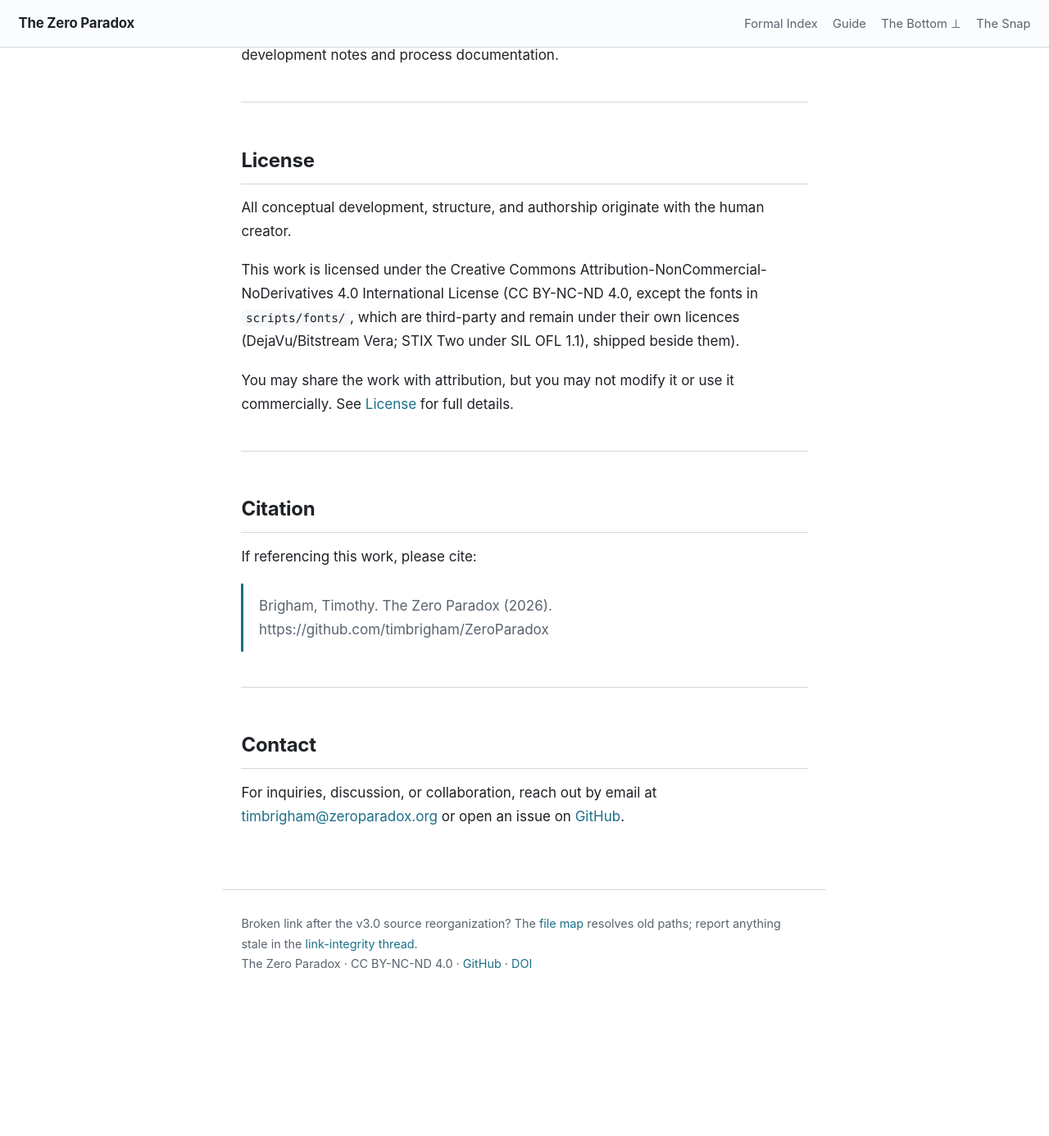
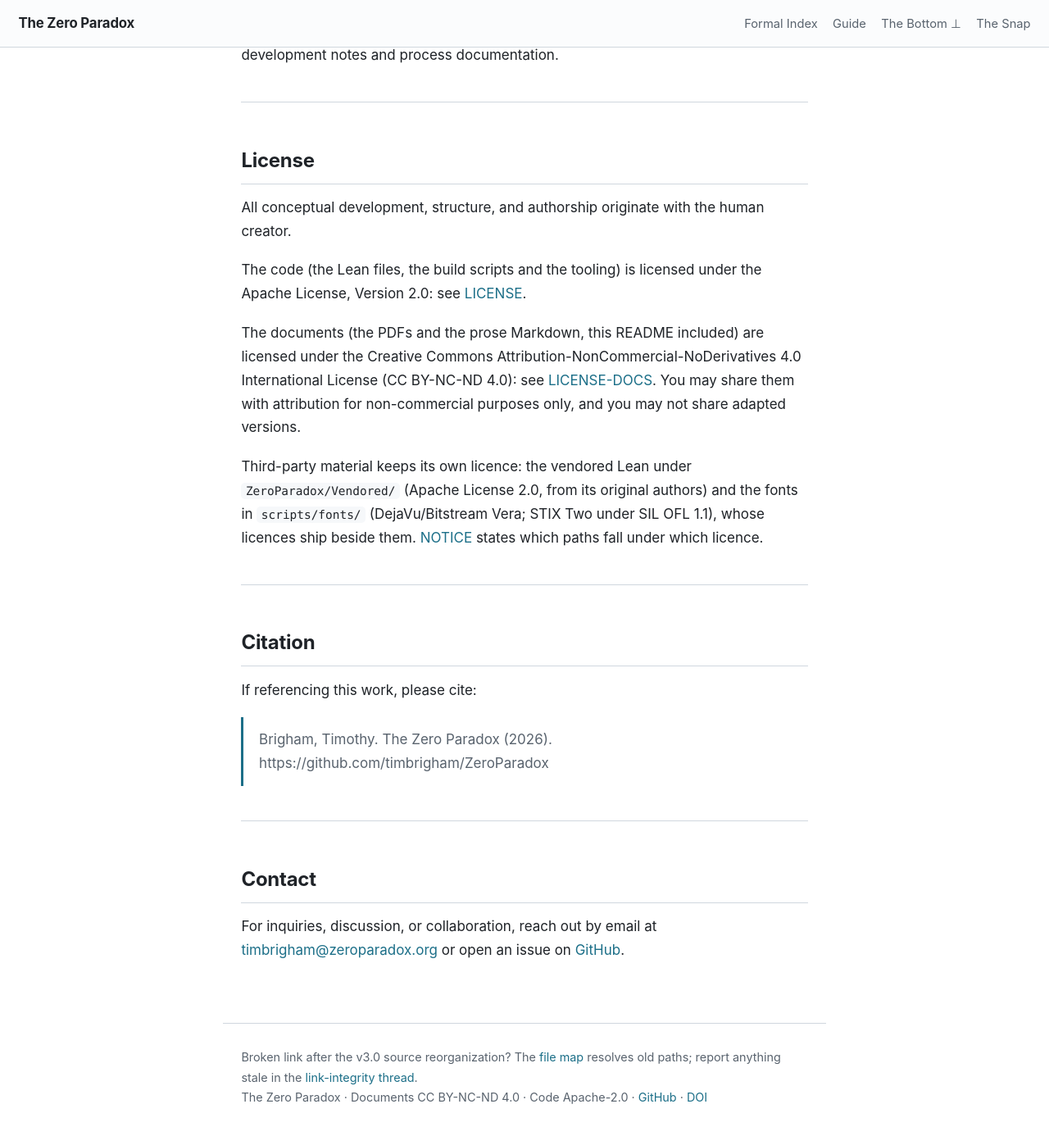
Before and after one commit to timbrigham/ZeroParadox, a Jekyll site: the page built from README.md, in a window 1280 px wide and 1400 px high, scrolled down 13779 px. Shown: the top 1386 px of the window at 82% size. Built offline with Jekyll 4.4.1, drawn with Linux system fonts in a browser that asks for light colours; our own code applies the rules of GitHub Pages for plain Markdown files; before the commit the page ends 15015 px from its top, so only the background shows below that.

Commit message:
Relicense code to Apache-2.0; documents stay CC BY-NC-ND 4.0
LICENSE is now Apache-2.0; the CC BY-NC-ND legal code moves to LICENSE-DOCS; NOTICE states which
paths fall under which, and the third-party exceptions. Tim's ruling 2026-10-25.

check_briefs.py's selftest fixture moves from LICENSE to CNAME: the fixture must match its blob at
the pinned ref 3148eef, and the relicense changed LICENSE (16 of 70 rows went could-not-ask).

Co-Authored-By: Claude Opus 5.5 <noreply@anthropic.com>
Claude-Session: https://claude.ai/code/session_01NYJd4eT1BYi8RSKhY3zAYq

```diff
--- a/README.md
+++ b/README.md
@@ -157,9 +157,11 @@ Hosted at [timbrigham/ZeroParadox](https://github.com/timbrigham/ZeroParadox). P
 
 All conceptual development, structure, and authorship originate with the human creator.
 
-This work is licensed under the Creative Commons Attribution-NonCommercial-NoDerivatives 4.0 International License (CC BY-NC-ND 4.0, except the fonts in `scripts/fonts/`, which are third-party and remain under their own licences (DejaVu/Bitstream Vera; STIX Two under SIL OFL 1.1), shipped beside them).
+The code (the Lean files, the build scripts and the tooling) is licensed under the Apache License, Version 2.0: see [LICENSE](LICENSE).
 
-You may share the work with attribution, but you may not modify it or use it commercially. See [License](LICENSE) for full details.
+The documents (the PDFs and the prose Markdown, this README included) are licensed under the Creative Commons Attribution-NonCommercial-NoDerivatives 4.0 International License (CC BY-NC-ND 4.0): see [LICENSE-DOCS](LICENSE-DOCS). You may share them with attribution for non-commercial purposes only, and you may not share adapted versions.
+
+Third-party material keeps its own licence: the vendored Lean under `ZeroParadox/Vendored/` (Apache License 2.0, from its original authors) and the fonts in `scripts/fonts/` (DejaVu/Bitstream Vera; STIX Two under SIL OFL 1.1), whose licences ship beside them. [NOTICE](NOTICE) states which paths fall under which licence.
 
 ---
 
--- a/_layouts/default.html
+++ b/_layouts/default.html
@@ -76,7 +76,7 @@ summary{cursor:pointer;font-weight:640}
 </main>
 <footer class="site-footer">
 Broken link after the v3.0 source reorganization? The <a href="{{ '/ssot.json' | relative_url }}">file map</a> resolves old paths; report anything stale in the <a href="https://github.com/timbrigham/ZeroParadox/discussions/120">link-integrity thread</a>.<br>
-The Zero Paradox &middot; CC BY-NC-ND 4.0 &middot; <a href="https://github.com/timbrigham/ZeroParadox">GitHub</a> &middot; <a href="https://doi.org/10.5281/zenodo.20060860">DOI</a>
+The Zero Paradox &middot; Documents CC BY-NC-ND 4.0 &middot; Code Apache-2.0 &middot; <a href="https://github.com/timbrigham/ZeroParadox">GitHub</a> &middot; <a href="https://doi.org/10.5281/zenodo.20060860">DOI</a>
 </footer>
 <script>
 // On this site the Lean sources are served raw (unhighlighted); route their links to
```
Also changed, not shown: CLAUDE.md (+2 -1 lines), scripts/README.md (+1 -1 lines), tools/process/lean-development.md (+2 -1 lines), .zenodo.json, 4 other files.
